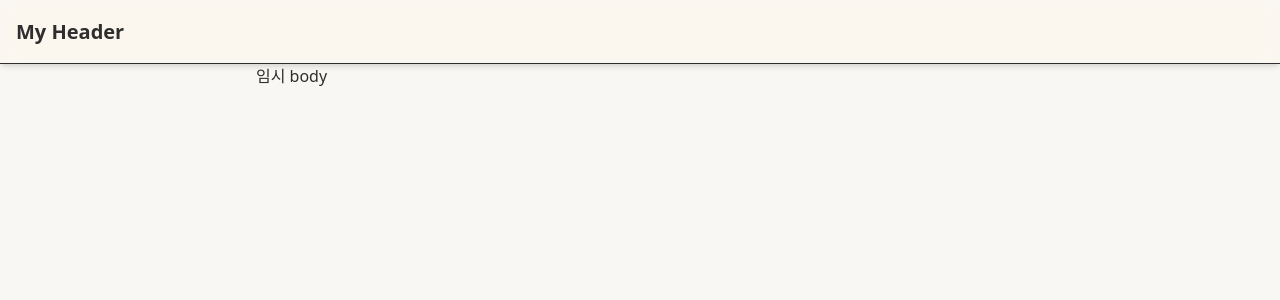
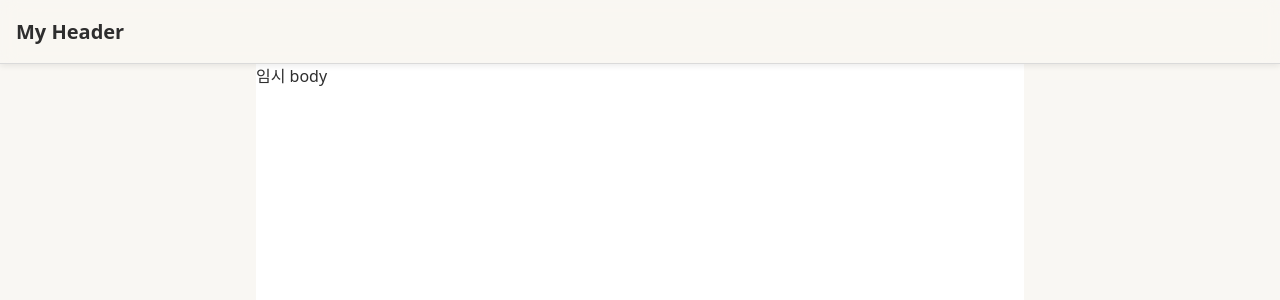
Before and after one commit to HaJaehyeong/portfolio-2025, a Next.js app: page / in a window 1280 px wide. Shown: the top 300 px of the page. Built offline with nearby package versions, Linux system fonts and the light colour scheme.

Commit message:
HAJAE-14 add next theme and modify globals css

```diff
--- a/app/globals.css
+++ b/app/globals.css
@@ -1,7 +1,11 @@
 @import 'tailwindcss';
 
+/* NOTE(hajae): where절은 .dark 및 그 자손 요소을 가르킴
+@custom-variant 다음에 선언된 변수은 ${변수명}:utility-class와 같이 사용 */
+@custom-variant dark (&:where(.dark, .dark *));
+
 /* NOTE(hajae): Tailwind v4이상에서는 tailwind.config.ts 에서 테마를 설정하지않고 아래와 같이 설정하는 것이 권장방식 */
-:root {
+@theme {
   --color-primary: #2c3e50;
   --color-secondary: #b0a695;
   --color-info: #5a9bd5;
@@ -48,8 +52,7 @@
   --shadow-lg: 0 6px 16px rgba(0, 0, 0, 0.12);
 }
 
-@media (prefers-color-scheme: dark) {
-  :root {
+.dark {
   --color-primary: #6b7a8f;
   --color-secondary: #a89984;
   --color-info: #74b3ce;
@@ -94,7 +97,6 @@
   --shadow-sm: 0 1px 2px rgba(0, 0, 0, 0.05);
   --shadow-md: 0 2px 6px rgba(0, 0, 0, 0.08);
   --shadow-lg: 0 6px 16px rgba(0, 0, 0, 0.12);
-  }
 }
 
 @layer base {
--- a/app/layout.tsx
+++ b/app/layout.tsx
@@ -1,4 +1,5 @@
 import type { Metadata } from 'next';
+import { ThemeProvider } from 'next-themes';
 import { Geist, Geist_Mono } from 'next/font/google';
 import './globals.css';
 
@@ -23,8 +24,17 @@ export default function RootLayout({
   children: React.ReactNode;
 }>) {
   return (
-    <html lang="en" data-scroll-behavior="smooth">
-      <body className={`${geistSans.variable} ${geistMono.variable} antialiased`}>{children}</body>
+    <html lang="en" data-scroll-behavior="smooth" suppressHydrationWarning>
+      <body className={`${geistSans.variable} ${geistMono.variable} antialiased`}>
+        <ThemeProvider
+          attribute="class"
+          defaultTheme="system"
+          enableSystem
+          disableTransitionOnChange
+        >
+          {children}
+        </ThemeProvider>
+      </body>
     </html>
   );
 }
--- a/app/page.tsx
+++ b/app/page.tsx
@@ -6,7 +6,7 @@ export default function Home() {
       <Header />
 
       <div className="mx-64">
-        <div className="w-full h-1000">임시 body</div>
+        <div className="w-full h-1000 bg-card">임시 body</div>
       </div>
     </main>
   );
--- a/package.json
+++ b/package.json
@@ -14,6 +14,7 @@
   "dependencies": {
     "@reduxjs/toolkit": "^2.9.0",
     "next": "16.0.0",
+    "next-themes": "^0.4.6",
     "react": "19.2.0",
     "react-dom": "19.2.0",
     "react-redux": "^9.2.0"
--- a/tailwind.config.ts
+++ b/tailwind.config.ts
@@ -3,7 +3,7 @@ import typography from '@tailwindcss/typography';
 import type { Config } from 'tailwindcss';
 
 const config: Config = {
-  darkMode: 'media',
+  darkMode: 'class',
   content: ['./components/**/*.{ts,tsx}', './app/**/*.{ts,tsx}'],
   plugins: [forms, typography],
 };
```
Also changed, not shown: 1 other file (tests, documents, lock files or other folders). Lines whose indentation alone changed are shown as unchanged.
